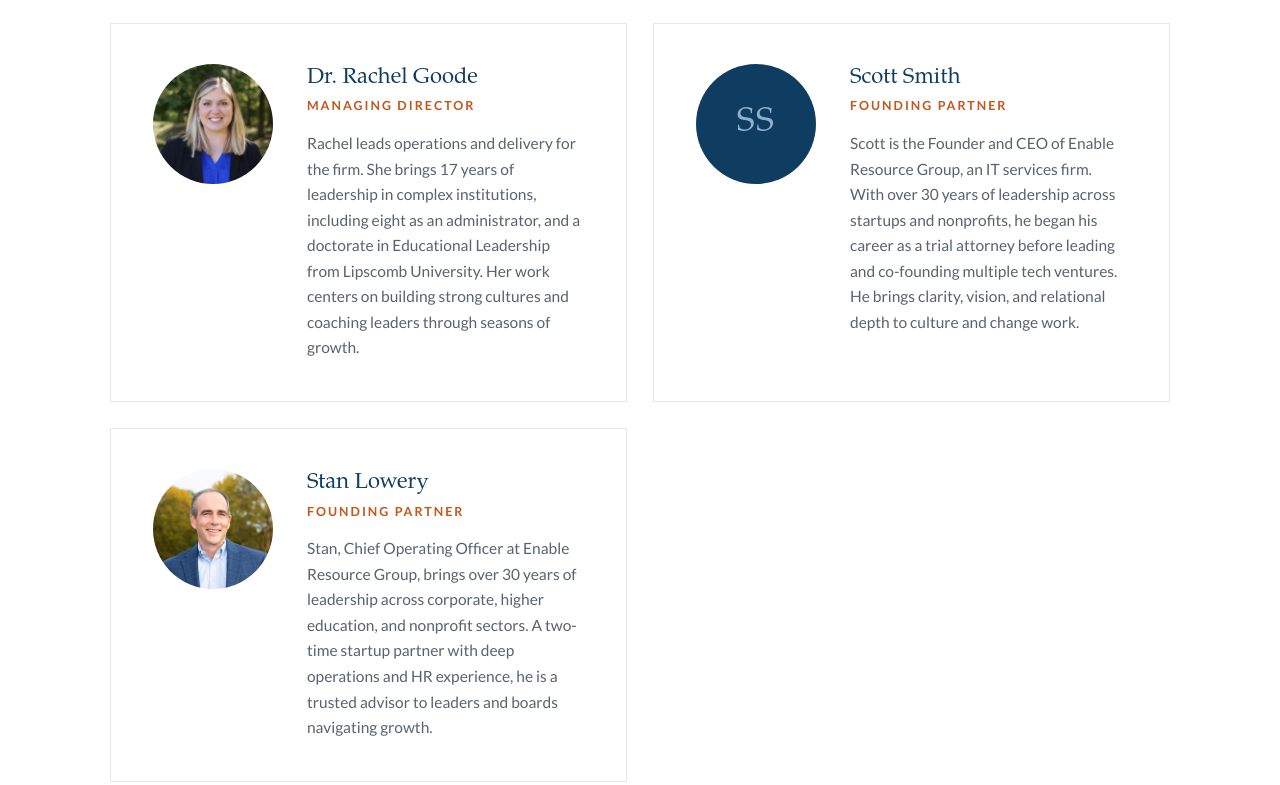
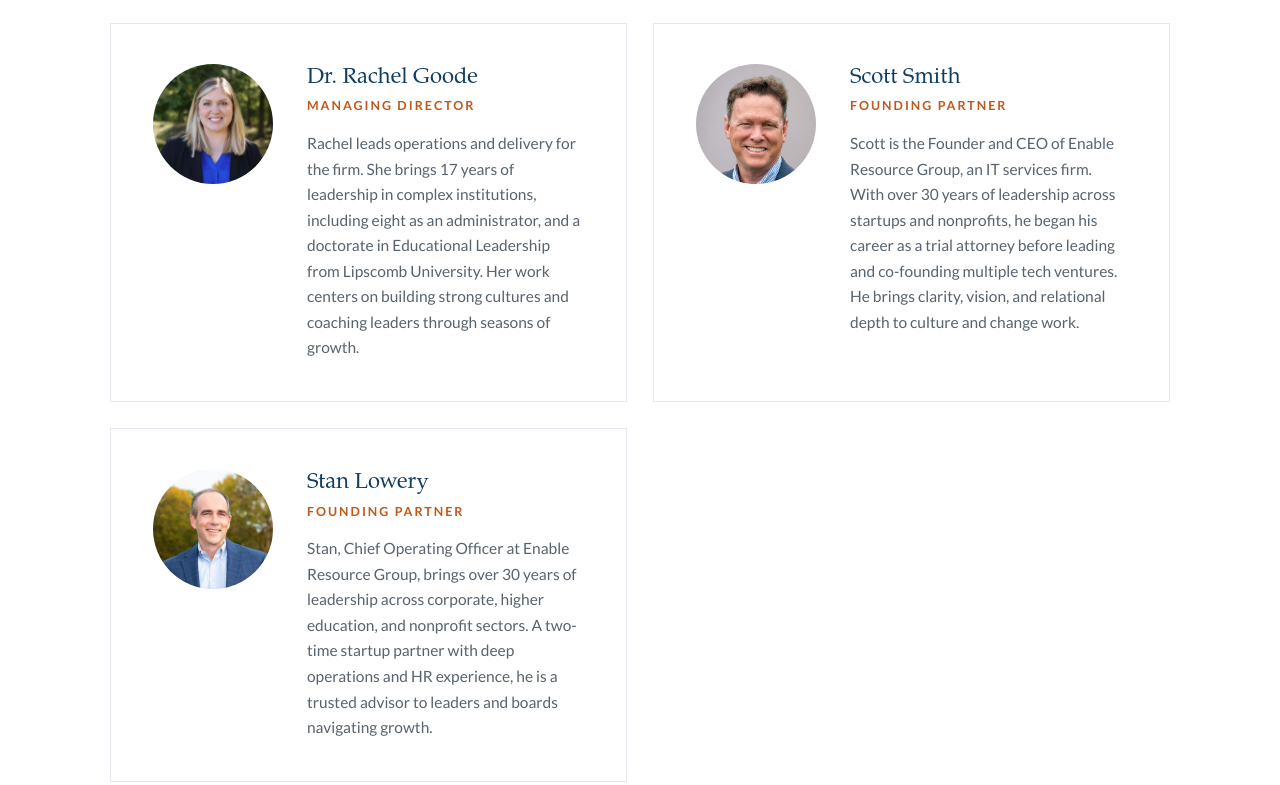
Before and after one commit to greatdaysleadership/gdl-website, a website: page about.html in a window 1280 px wide. Shown: the part 2152-2937 px from the top of the page. Drawn offline with Linux system fonts and the light colour scheme.

Commit message:
Replace Scott Smith initials placeholder with his headshot

```diff
--- a/about.html
+++ b/about.html
@@ -93,7 +93,7 @@
         </div>
       </div>
       <div class="person reveal">
-        <div class="mono">SS</div>
+        <img class="photo" src="assets/SSmith_Headshot.jpg" alt="Scott Smith">
         <div>
           <h3>Scott Smith</h3>
           <div class="role">Founding Partner</div>
```
